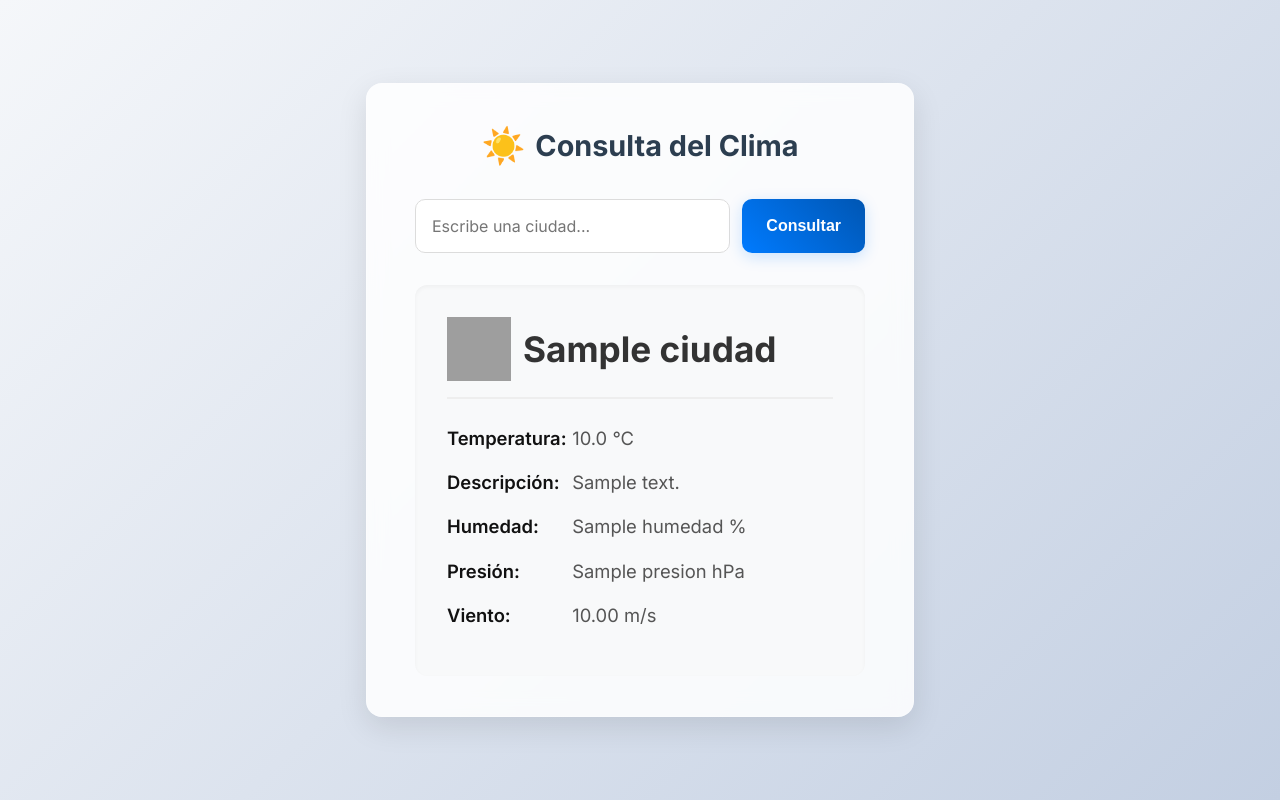
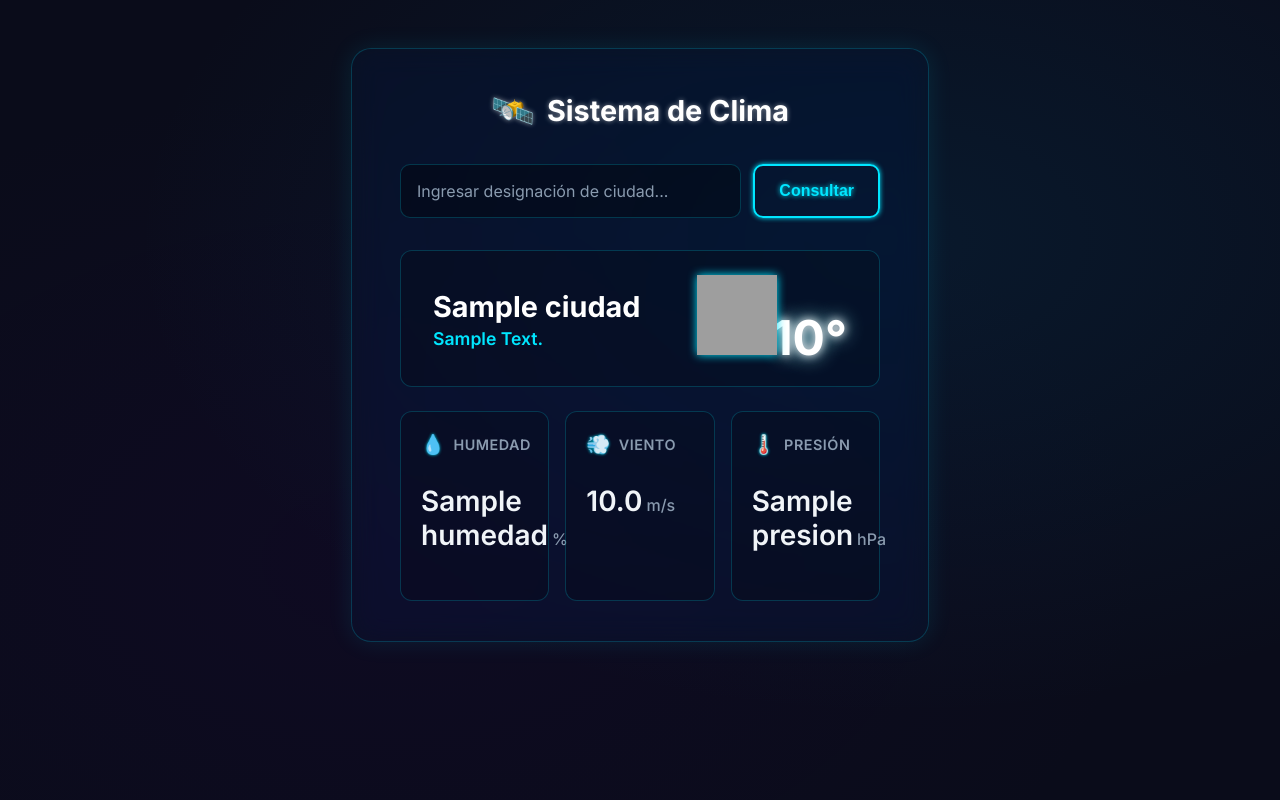
Before and after one commit to Rubio2324/API-PRODUCCION, a Flask app: template templates/index.html in a window 1280 px wide. Run offline with Flask 3, Linux system fonts and the light colour scheme; the template is opened without the code that fills it: most values are stand-ins (such as "Sample title", 1, 10 or a date in 2020); grey boxes are pictures that could not be loaded.

Commit message:
Cambio diseño

```diff
--- a/templates/index.html
+++ b/templates/index.html
@@ -5,69 +5,82 @@
     <meta name="viewport" content="width=device-width, initial-scale=1.0">
     <title>Taller API del Clima (Python + Flask)</title>
 
+    <link rel="preconnect" href="https://fonts.googleapis.com">
+    <link rel="preconnect" href="https://fonts.gstatic.com" crossorigin>
+    <link href="https://fonts.googleapis.com/css2?family=Inter:wght@400;500;600;700&display=swap" rel="stylesheet">
+
     <style>
-        /* --- Fuentes y Reseteo Básico --- */
-        @import url('https://fonts.googleapis.com/css2?family=Inter:wght@400;600;700&display=swap');
+        /* --- Variables de Color (Estilo HALO/Sci-Fi) --- */
+        :root {
+            --color-fondo: #0a0c1a; /* Azul casi negro */
+            --color-tarjeta: rgba(10, 20, 40, 0.5); /* Vidrio oscuro */
+            --color-sombra: rgba(0, 230, 255, 0.1);
+            --color-borde: rgba(0, 230, 255, 0.2); /* Borde Cian */
+            --color-texto-principal: #f0f4f8; /* Blanco-gris */
+            --color-texto-secundario: #8a9baf; /* Gris-azul */
+
+            /* El color clave del "HALO" */
+            --color-neon-cian: #00e6ff;
+            --color-neon-cian-hover: #99f5ff;
+            --color-neon-sombra: 0 0 10px #00e6ff, 0 0 20px #00e6ff, 0 0 30px #00e6ff;
+
+            --color-error-fondo: rgba(255, 0, 60, 0.1);
+            --color-error-texto: #ff8a9b;
+            --color-error-borde: #ff003c;
+        }
 
         body {
-            /* Usamos la nueva fuente 'Inter' con un buen respaldo */
             font-family: "Inter", -apple-system, BlinkMacSystemFont, "Segoe UI", Roboto, Helvetica, Arial, sans-serif;
 
-            /* Fondo con gradiente moderno */
-            background: linear-gradient(135deg, #f5f7fa 0%, #c3cfe2 100%);
+            /* Fondo de espacio profundo */
+            background-color: var(--color-fondo);
+            background-image: radial-gradient(ellipse at 70% 30%, rgba(0, 100, 150, 0.15) 0%, transparent 60%),
+                              radial-gradient(ellipse at 30% 70%, rgba(40, 0, 80, 0.15) 0%, transparent 60%);
 
-            color: #333;
+            color: var(--color-texto-principal);
             display: flex;
             justify-content: center;
-            align-items: center;
+            align-items: flex-start;
             min-height: 100vh;
             margin: 0;
-            padding: 20px;
+            padding: 3rem 1rem;
             box-sizing: border-box;
         }
 
-        /* --- La Tarjeta Principal (Glassmorphism) --- */
+        /* --- Tarjeta Principal (Interfaz de Vidrio Oscuro) --- */
         .container {
-            /* Fondo blanco semitransparente */
-            background: rgba(255, 255, 255, 0.85);
-
-            /* Efecto de desenfoque del fondo (clave para el "vidrio") */
-            backdrop-filter: blur(10px);
-
-            border-radius: 16px; /* Bordes más redondeados */
-
-            /* Sombra más suave y pronunciada */
-            box-shadow: 0 10px 30px rgba(0, 0, 0, 0.1);
-
-            /* Borde sutil */
-            border: 1px solid rgba(255, 255, 255, 0.2);
-
+            background: var(--color-tarjeta);
+            backdrop-filter: blur(15px) saturate(180%);
+            border-radius: 20px;
+            box-shadow: 0 0 25px var(--color-sombra); /* El halo exterior */
+            border: 1px solid var(--color-borde);
             padding: 2.5rem 3rem;
             width: 100%;
-            max-width: 450px; /* Un poco más ancha */
+            max-width: 480px;
             text-align: center;
+            transition: all 0.3s ease;
         }
 
-        /* --- Título --- */
+        /* --- Título (Con brillo sutil) --- */
         h1 {
-            color: #2c3e50;
+            color: #ffffff;
             font-weight: 700;
             font-size: 1.8rem;
             margin-top: 0;
-            margin-bottom: 2rem; /* Más espacio */
+            margin-bottom: 2rem;
             display: flex;
             align-items: center;
             justify-content: center;
-            gap: 10px;
+            gap: 12px;
+            text-shadow: 0 0 5px rgba(255,255,255,0.5);
         }
 
-        /* Icono del sol en el título */
         h1::before {
-            content: '☀️';
+            content: '🛰️'; /* Icono de satélite */
             font-size: 2.2rem;
         }
 
-        /* --- Formulario (Input y Botón) --- */
+        /* --- Formulario (Estilo Tech) --- */
         form {
             display: flex;
             gap: 12px;
@@ -76,114 +89,192 @@
 
         input[type="text"] {
             flex-grow: 1;
-            border: 1px solid #dcdcdc;
-            border-radius: 10px; /* Más redondeado */
+            background: rgba(0, 0, 0, 0.3); /* Fondo oscuro */
+            border: 1px solid var(--color-borde);
+            border-radius: 10px;
             padding: 1rem;
             font-size: 1rem;
             font-family: "Inter", sans-serif;
+            color: var(--color-texto-principal); /* Texto claro */
             transition: all 0.3s ease;
         }
 
-        /* Efecto de "foco" en el input */
+        input[type="text"]::placeholder {
+            color: var(--color-texto-secundario);
+        }
+
+        /* Efecto de foco: el HALO aparece */
         input[type="text"]:focus {
             outline: none;
-            border-color: #007bff;
-            box-shadow: 0 0 0 4px rgba(0,123,255,0.1);
+            border-color: var(--color-neon-cian);
+            box-shadow: 0 0 10px var(--color-neon-cian);
         }
 
         button {
-            /* Gradiente en el botón */
-            background: linear-gradient(45deg, #007bff, #0056b3);
-            color: white;
-            border: none;
+            background: transparent; /* Transparente al inicio */
+            color: var(--color-neon-cian);
+            border: 2px solid var(--color-neon-cian);
             border-radius: 10px;
             padding: 1rem 1.5rem;
             font-size: 1rem;
             font-weight: 600;
             cursor: pointer;
-
-            /* Sombra para darle "profundidad" */
-            box-shadow: 0 4px 15px rgba(0, 123, 255, 0.2);
-
-            /* Transición suave */
+            text-shadow: 0 0 5px var(--color-neon-cian);
+            box-shadow: 0 0 5px var(--color-neon-cian);
             transition: all 0.3s ease;
         }
 
-        /* Efecto al pasar el mouse sobre el botón */
         button:hover {
-            transform: translateY(-2px); /* Eleva el botón */
-            box-shadow: 0 6px 20px rgba(0, 123, 255, 0.3);
+            background: var(--color-neon-cian);
+            color: var(--color-fondo); /* Texto oscuro al pasar */
+            box-shadow: var(--color-neon-sombra); /* Efecto HALO */
+            transform: translateY(-2px);
+            text-shadow: none;
         }
 
-        /* --- Sección de Resultados (Rediseñada) --- */
+        /* --- Sección de Resultados (Principal) --- */
         .resultado {
             margin-top: 2rem;
             text-align: left;
-            padding: 2rem;
-
-            /* Eliminamos el borde punteado, usamos un fondo sólido */
-            border: none;
-            border-radius: 12px;
-            background: #f8f9fa;
-
-            /* Sombra interna para un look "presionado" */
-            box-shadow: inset 0 2px 4px rgba(0,0,0,0.04);
         }
 
-        .resultado h2 {
-            margin-top: 0;
-            margin-bottom: 1.5rem; /* Más espacio */
-            color: #333;
-            font-size: 2.2rem; /* Título más grande */
+        /* --- Tarjeta de Resumen (Ciudad y Temp) --- */
+        .resumen-principal {
+            background: rgba(0, 0, 0, 0.2);
+            border: 1px solid var(--color-borde);
+            border-radius: 12px;
+            padding: 1.5rem 2rem;
+            display: flex;
+            justify-content: space-between;
+            align-items: center;
+            margin-bottom: 1.5rem;
+        }
+
+        .resumen-principal .info {
+            display: flex;
+            flex-direction: column;
+            align-items: flex-start;
+        }
+
+        .resumen-principal h2 {
+            margin: 0;
+            color: #ffffff;
+            font-size: 1.8rem;
             font-weight: 700;
+        }
+
+        .resumen-principal p {
+            margin: 0.25rem 0 0;
+            font-size: 1.1rem;
+            color: var(--color-neon-cian); /* Descripción en cian */
+            font-weight: 600;
+            text-transform: capitalize;
+        }
+
+        .resumen-principal .temperatura {
+            font-size: 3rem;
+            font-weight: 700;
+            color: #ffffff;
+            line-height: 1;
+            /* El HALO más fuerte, en la temperatura */
+            text-shadow: 0 0 10px #ffffff, 0 0 20px var(--color-neon-cian-hover);
+        }
+
+        .resumen-principal img {
+            width: 80px;
+            height: 80px;
+            margin-right: -10px;
+            /* Filtro para que el icono parezca parte del UI */
+            filter: drop-shadow(0 0 5px var(--color-neon-cian));
+        }
+
+        /* --- Cuadrícula de Detalles (Humedad, Viento, Presión) --- */
+        .detalles-grid {
+            display: grid;
+            grid-template-columns: repeat(auto-fit, minmax(130px, 1fr));
+            gap: 1rem;
+        }
+
+        .detalle-card {
+            background: rgba(0, 0, 0, 0.2);
+            border-radius: 12px;
+            padding: 1.25rem;
+            border: 1px solid var(--color-borde);
+            transition: all 0.3s ease;
+        }
+
+        .detalle-card:hover {
+            transform: translateY(-3px);
+            border-color: var(--color-neon-cian-hover);
+            box-shadow: 0 0 10px var(--color-sombra);
+        }
+
+        .detalle-card h3 {
+            margin: 0 0 0.5rem 0;
+            font-size: 0.9rem;
+            color: var(--color-texto-secundario); /* Título en gris */
+            font-weight: 600;
+            text-transform: uppercase;
+            letter-spacing: 0.5px;
             display: flex;
             align-items: center;
-            gap: 12px;
-            /* Línea sutil debajo del título */
-            border-bottom: 2px solid #eee;
-            padding-bottom: 1rem;
         }
 
-        /* Hacemos el icono del clima más grande */
-        .resultado img {
-            width: 64px;
-            height: 64px;
+        /* Iconos para las tarjetas de detalles */
+        .detalle-card h3::before {
+            display: inline-block;
+            margin-right: 8px;
+            font-size: 1.2rem;
+            color: var(--color-neon-cian); /* Iconos en cian */
+            text-shadow: 0 0 3px var(--color-neon-cian);
         }
 
-        .resultado p {
-            font-size: 1.15rem;
-            line-height: 1.7;
-            margin: 0.8rem 0;
-            color: #555;
+        .detalle-card.humedad h3::before { content: '💧'; }
+        .detalle-card.viento h3::before { content: '💨'; }
+        .detalle-card.presion h3::before { content: '🌡️'; }
+
+        .detalle-card .valor {
+            font-size: 1.75rem;
+            font-weight: 600;
+            color: var(--color-texto-principal);
         }
 
-        /* Estilo para los "labels" (Temperatura, Descripción) */
-        .resultado p strong {
-            color: #111;
-            font-weight: 600;
-            min-width: 120px; /* Alinea los valores */
-            display: inline-block;
+        .detalle-card .valor .unidad {
+            font-size: 1rem;
+            font-weight: 500;
+            color: var(--color-texto-secundario);
+            margin-left: 4px;
         }
 
-        /* --- Mensaje de Error (Rediseñado) --- */
+        /* --- Mensaje de Error (Estilo Sci-Fi) --- */
         .error {
             margin-top: 1.5rem;
-            color: #D8000C; /* Rojo oscuro */
-            background-color: #FFD2D2; /* Fondo rojo claro */
-            border: 1px solid #D8000C;
-            border-radius: 8px;
+            color: var(--color-error-texto);
+            background-color: var(--color-error-fondo);
+            border: 1px solid var(--color-error-borde);
+            border-radius: 10px;
             padding: 1rem;
             font-weight: 600;
+            display: flex;
+            align-items: center;
+            justify-content: center;
+            gap: 10px;
+            text-shadow: 0 0 5px var(--color-error-texto);
+        }
+
+        .error::before {
+            content: '⚠️';
+            font-size: 1.2rem;
         }
     </style>
 </head>
 <body>
 
     <div class="container">
-        <h1>Consulta del Clima</h1>
+        <h1>Sistema de Clima</h1>
 
         <form action="/" method="POST">
-            <input type="text" name="ciudad" placeholder="Escribe una ciudad..."
+            <input type="text" name="ciudad" placeholder="Ingresar designación de ciudad..."
                    value="{{ request.form['ciudad'] if request.form else '' }}">
             <button type="submit">Consultar</button>
         </form>
@@ -195,18 +286,38 @@
 
             {% else %}
                 <div class="resultado">
-                    <h2>
-                        <img src="http://openweathermap.org/img/wn/{{ clima.icono }}@2x.png" alt="Icono del clima">
-                        {{ clima.ciudad }}
-                    </h2>
 
-                    <p><strong>Temperatura:</strong> {{ "%.1f"|format(clima.temperatura) }} °C</p>
-                    <p><strong>Descripción:</strong> {{ clima.descripcion.capitalize() }}</p>
+                    <div class="resumen-principal">
+                        <div class="info">
+                            <h2>{{ clima.ciudad }}</h2>
+                            <p>{{ clima.descripcion.capitalize() }}</p>
+                        </div>
+                        <div class="icono-temp">
+                            <img src="http://openweathermap.org/img/wn/{{ clima.icono }}@2x.png" alt="Icono del clima">
+                            <span class="temperatura">{{ "%.0f"|format(clima.temperatura) }}°</span>
+                        </div>
+                    </div>
 
-                    <p><strong>Humedad:</strong> {{ clima.humedad }} %</p>
-                    <p><strong>Presión:</strong> {{ clima.presion }} hPa</p>
-                    <p><strong>Viento:</strong> {{ "%.2f"|format(clima.viento) }} m/s</p>
+                    <div class="detalles-grid">
+
+                        <div class="detalle-card humedad">
+                            <h3>Humedad</h3>
+                            <p class="valor">{{ clima.humedad }}<span class="unidad">%</span></p>
+                        </div>
+
+                        <div class="detalle-card viento">
+                            <h3>Viento</h3>
+                            <p class="valor">{{ "%.1f"|format(clima.viento) }}<span class="unidad">m/s</span></p>
+                        </div>
+
+                        <div class="detalle-card presion">
+                            <h3>Presión</h3>
+                            <p class="valor">{{ clima.presion }}<span class="unidad">hPa</span></p>
+                        </div>
+
                     </div>
+
+                </div>
             {% endif %}
 
         {% endif %}
```
